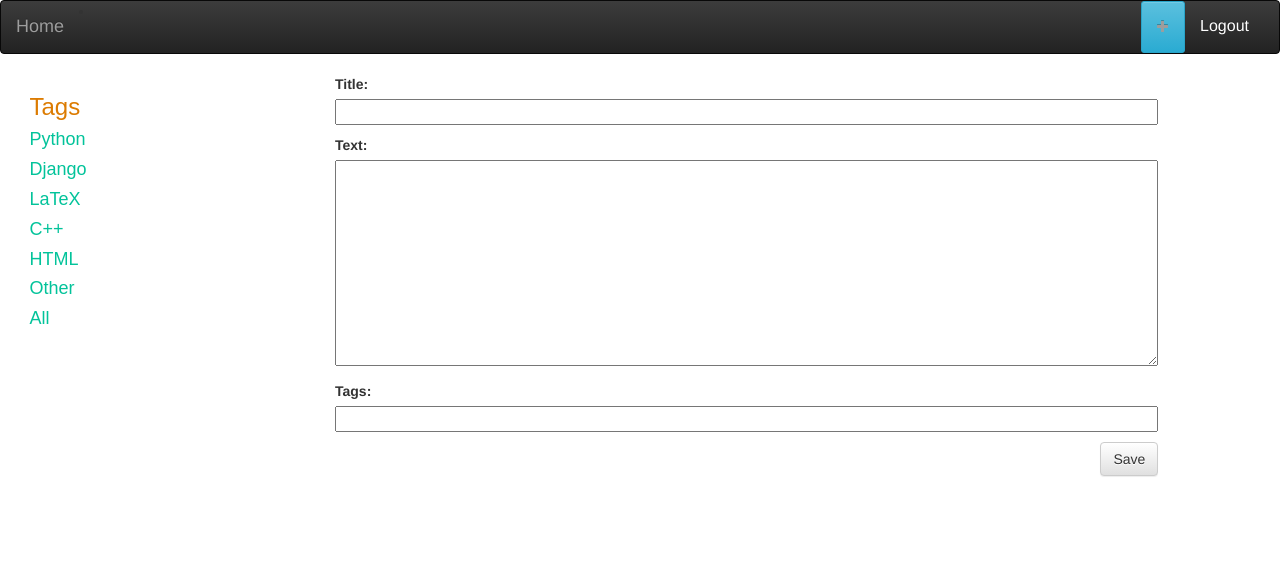
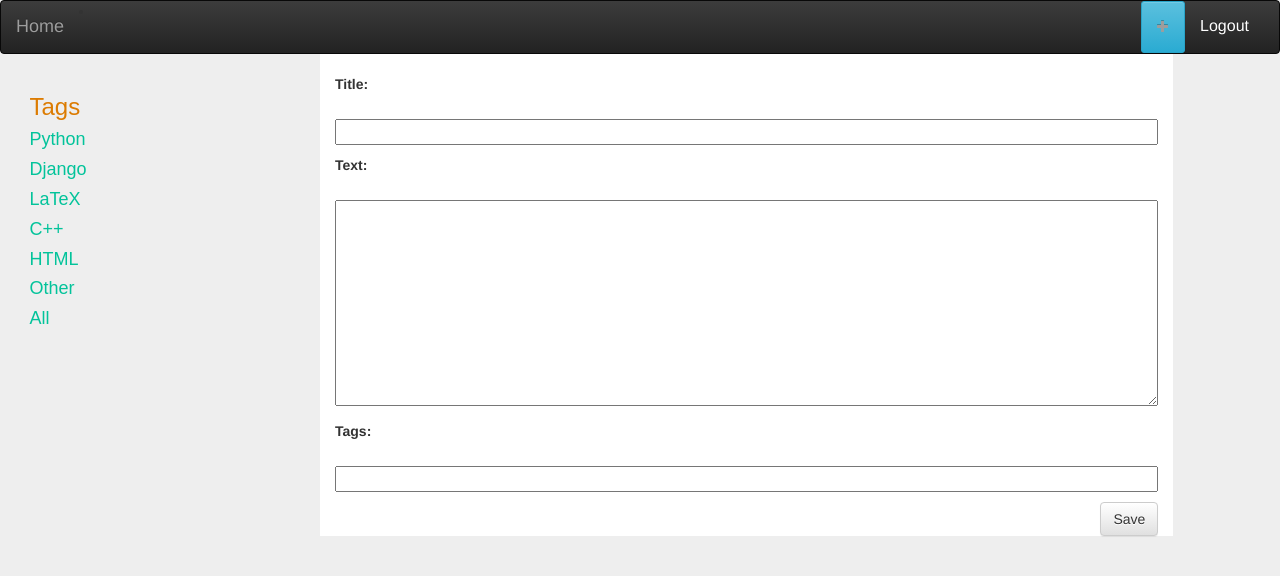
Before and after one commit to philsupertramp/wiki, a Django app: page /post/new/ in a window 1280 px wide. Shown: the top 576 px of the page. Run offline with Django 3.2, Linux system fonts and the light colour scheme; the visitor is signed in with stand-in values (Sample User, id 1); some libraries are stand-ins or nearby versions.

Commit message:
css typos

```diff
--- a/static/css/wiki.css
+++ b/static/css/wiki.css
@@ -31,7 +31,7 @@ body{
 	font-size:14px;
 	line-height:1.42857143;
 	color:#333;
-	background-color:#fff;
+	background-color:#EEEEEE;
 }
 
 h1, h2, h3, h4 {
@@ -43,6 +43,8 @@ a{
 }
 
 .date {
+	margin-top: 20px;
+	margin-bottom: 20px;
     color: #828282;
 }
 
@@ -51,6 +53,7 @@ a{
 }
 
 .post-form textarea, .post-form input {
+	margin-top: 20px;
     width: 100%;
 }
 
@@ -66,6 +69,7 @@ a{
 }
 
 .post h1 a, .post h1 a:visited {
+	margin-top: 20px;
     color: #000000;
 }
 
@@ -81,3 +85,12 @@ a{
     border-style: inset;
     border-width: 1px;
 }
+
+.col-md-8 {
+	margin-top: -20px;
+	background-color: #FFFFFF;
+}
+
+.post_edit {
+	margin-top: 20px;
+}
```
